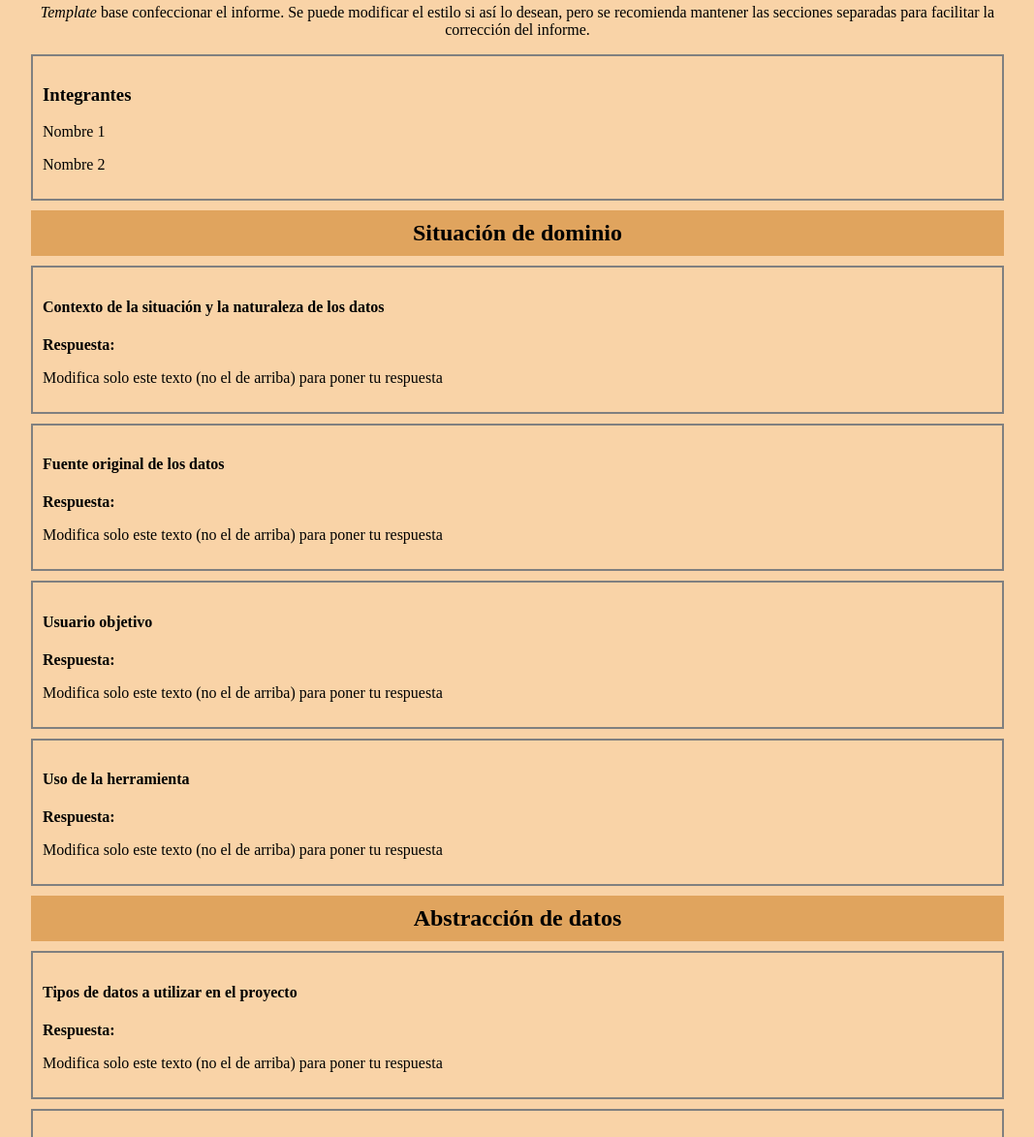
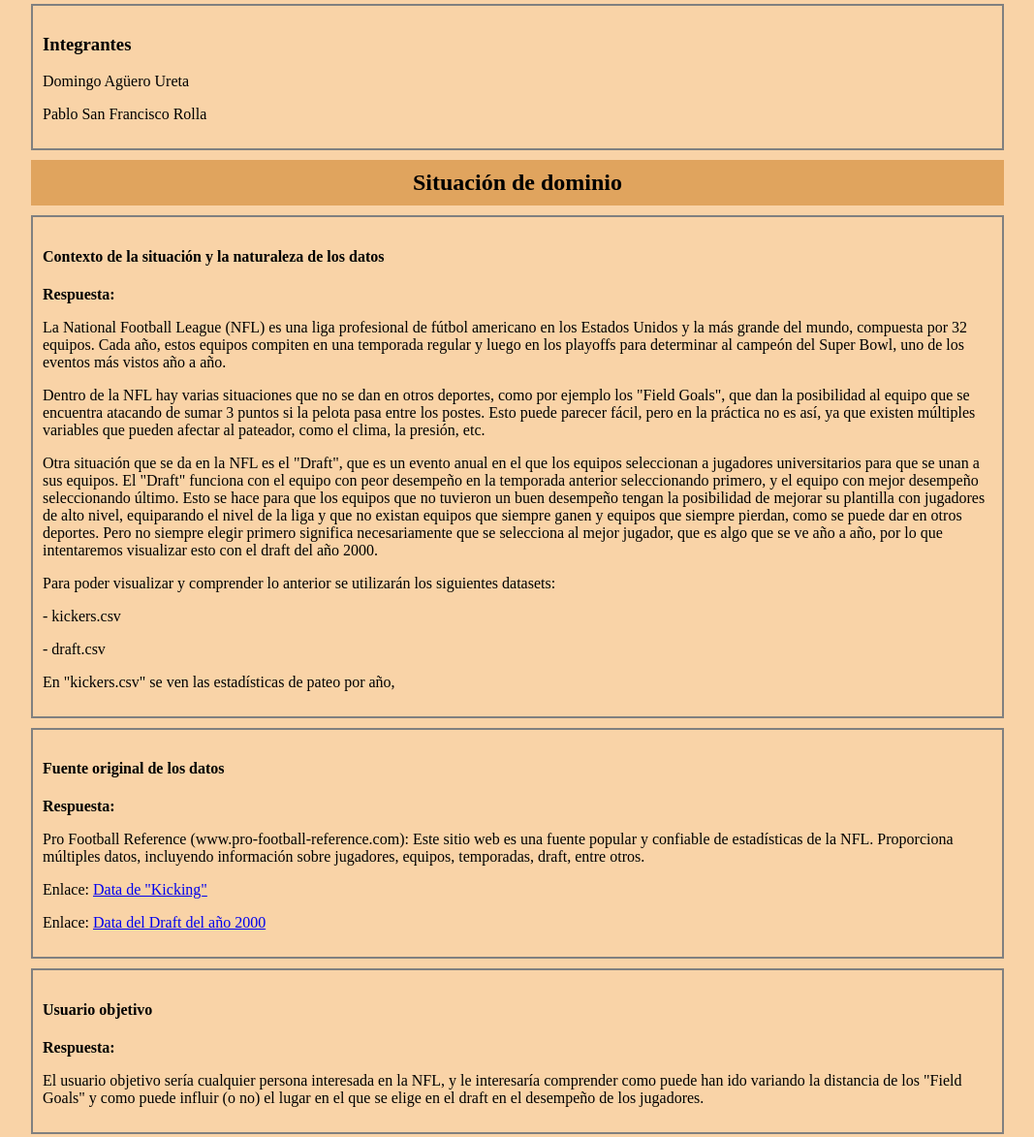
Before and after one commit to Sancauid/NFL-Draft-Visualization-Project, a plain HTML site: page Informe/index.html in a window 1280 px wide. Shown: the part 76-1249 px from the top of the page at 97% size, without its empty margins (106-1173 px from the left). Drawn offline with Linux system fonts and the light colour scheme.

Commit message:
Avances informe y heatmap

```diff
--- a/Informe/index.html
+++ b/Informe/index.html
@@ -6,20 +6,17 @@
     <meta http-equiv="X-UA-Compatible" content="IE=edge">
     <meta name="viewport" content="width=device-width, initial-scale=1.0">
     <link rel="stylesheet" href="style.css">
-    <title>Proyecto</title>
+    <title>Informe Proyecto</title>
 </head>
 
 <body>
     <div class="container">
         <h1>Informe Proyecto</h1>
-        <p><i>Template</i> base confeccionar el informe. Se puede
-            modificar el estilo si así lo desean, pero se recomienda
-            mantener las secciones separadas para facilitar la corrección del informe.</p>
 
         <div class="response">
             <h3>Integrantes</h2>
-                <p>Nombre 1</p>
-                <p>Nombre 2</p>
+                <p>Domingo Agüero Ureta</p>
+                <p>Pablo San Francisco Rolla</p>
         </div>
 
         <div class="case">
@@ -28,25 +25,44 @@
                     <h4>Contexto de la situación y la naturaleza de los datos</h4>
                     <!-- Puedes agregar los P que sean necesarios -->
                     <h4>Respuesta:</h4>
-                    <p>Modifica solo este texto (no el de arriba) para poner tu respuesta</p>
+                    <p>La National Football League (NFL) es una liga profesional de fútbol americano en los Estados Unidos y la más grande del mundo, compuesta por 32 equipos.
+                        Cada año, estos equipos compiten en una temporada regular y luego en los playoffs para determinar al campeón del Super Bowl, uno de los eventos más vistos año a año. </p>
+                    <p>Dentro de la NFL hay varias situaciones que no se dan en otros deportes, como por ejemplo los "Field Goals", que dan la posibilidad al equipo que se encuentra atacando
+                        de sumar 3 puntos si la pelota pasa entre los postes. Esto puede parecer fácil, pero en la práctica no es así, ya que existen múltiples variables que pueden afectar al pateador, como el clima, la presión, etc.</p>
+                    <p>Otra situación que se da en la NFL es el "Draft", que es un evento anual en el que los equipos seleccionan a jugadores universitarios para que se unan a sus equipos. El "Draft" funciona con el equipo
+                        con peor desempeño en la temporada anterior seleccionando primero, y el equipo con mejor desempeño seleccionando último. Esto se hace para que los equipos que no tuvieron un buen desempeño tengan la posibilidad de
+                        mejorar su plantilla con jugadores de alto nivel, equiparando el nivel de la liga y que no existan equipos que siempre ganen y equipos que siempre pierdan, como se puede dar en otros deportes.
+                        Pero no siempre elegir primero significa necesariamente que se selecciona al mejor jugador, que es algo que se ve año a año, por lo que intentaremos visualizar esto con el draft del año 2000.</p>
+
+                    <p>Para poder visualizar y comprender lo anterior se utilizarán los siguientes datasets:</p>
+                    <p>- kickers.csv</p>
+                    <p>- draft.csv</p>
+
+                    <p>En "kickers.csv" se ven las estadísticas de pateo por año, </p>
                 </div>
                 <div class="response">
                     <h4>Fuente original de los datos</h4>
                     <!-- Puedes agregar los P que sean necesarios -->
                     <h4>Respuesta:</h4>
-                    <p>Modifica solo este texto (no el de arriba) para poner tu respuesta</p>
+                    <p>Pro Football Reference (www.pro-football-reference.com): Este sitio web es una fuente popular y confiable de estadísticas de la NFL.
+                        Proporciona múltiples datos, incluyendo información sobre jugadores, equipos, temporadas, draft, entre otros.</p>
+                    <p>Enlace: <a href="https://www.pro-football-reference.com/years/NFL/kicking.htm">Data de "Kicking"</a></p>
+                    <p>Enlace: <a href="https://www.pro-football-reference.com/years/2000/draft.htm">Data del Draft del año 2000</a></p>
                 </div>
                 <div class="response">
                     <h4>Usuario objetivo</h4>
                     <!-- Puedes agregar los P que sean necesarios -->
                     <h4>Respuesta:</h4>
-                    <p>Modifica solo este texto (no el de arriba) para poner tu respuesta</p>
+                    <p>El usuario objetivo sería cualquier persona interesada en la NFL, y le interesaría comprender como puede han ido variando
+                        la distancia de los "Field Goals" y como puede influir (o no) el lugar en el que se elige en el draft en el desempeño de los jugadores. </p>
                 </div>
                 <div class="response">
                     <h4>Uso de la herramienta</h4>
                     <!-- Puedes agregar los P que sean necesarios -->
                     <h4>Respuesta:</h4>
-                    <p>Modifica solo este texto (no el de arriba) para poner tu respuesta</p>
+                    <p>Esta herramient podría ser potencialmente influyente para personas dentro de la liga, ya que como varían las distancias y porcentajes de
+                        los "Field Goals" podría hacer que el "Head Coach" tome alguna decisión distinta o ver las estadísticas del draft podría hacer que el
+                        "General Manager" escoga de manera distinta.</p>
                 </div>
 
         </div>
```
Also changed, not shown: Visualization/main.js (+34 -14 lines), Visualization/football.png (added), 1 other file.
